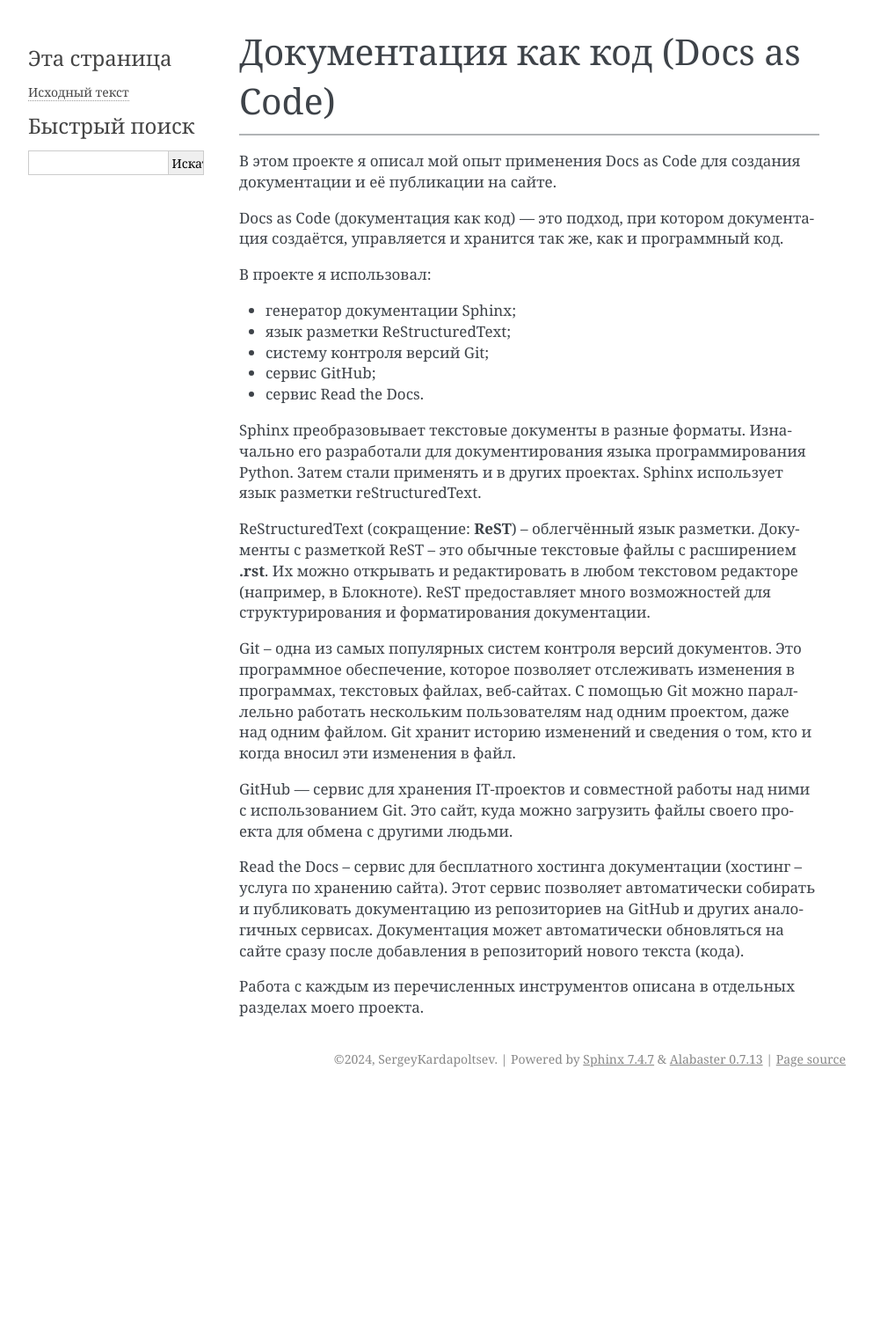
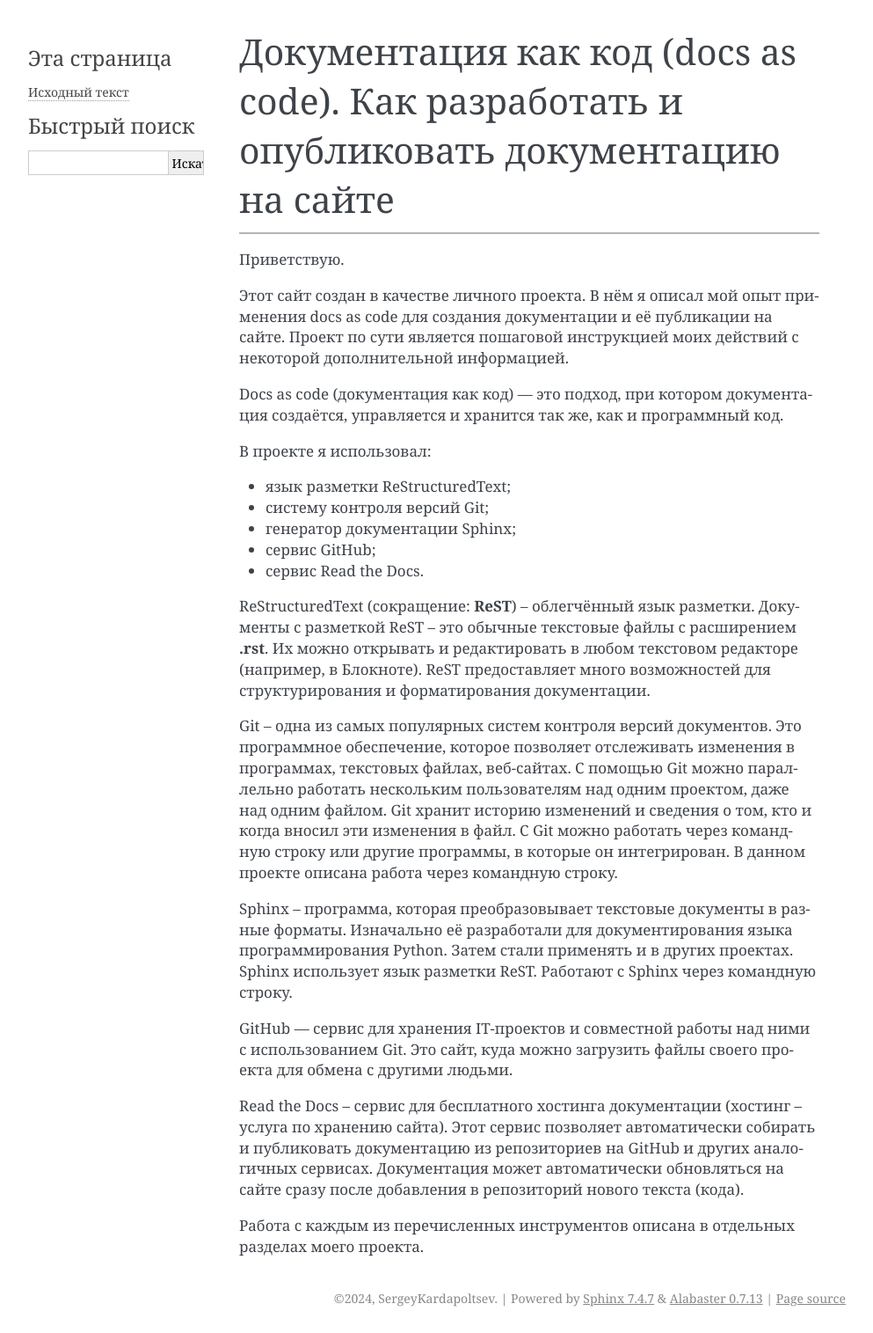
Before and after one commit to SergeyKardapoltsev/My_site, a Sphinx documentation site: the page built from docs/source/index.rst, in a window 1280 px wide. Shown: the whole page at 88% size, without its empty margins (148-1141 px from the left). Built offline with Sphinx 7.4.7, drawn with Linux system fonts in a browser that asks for light colours; before the commit the page ends 1243 px from its top, so only the background shows below that.

Commit message:
Изменить заголовок, вступление и ещё кое-что в index.rst

```diff
--- a/docs/source/index.rst
+++ b/docs/source/index.rst
@@ -3,30 +3,29 @@
    You can adapt this file completely to your liking, but it should at least
    contain the root `toctree` directive.
 
-Документация как код (Docs as Code)
+Документация как код (docs as code). Как разработать и опубликовать документацию на сайте
 ===================================
 
 ===================================
 
-В этом проекте я описал мой опыт применения Docs as Code
-для создания документации и её публикации на сайте.
+Приветствую.
 
-Docs as Code (документация как код) — это подход, при котором
+Этот сайт создан в качестве личного проекта. В нём я описал мой опыт
+применения docs as code для создания документации и её публикации на сайте.
+Проект по сути является пошаговой инструкцией моих действий с некоторой
+дополнительной информацией.
+
+Docs as code (документация как код) — это подход, при котором
 документация создаётся, управляется и хранится так же,
 как и программный код.
 
 В проекте я использовал:
 
-- генератор документации Sphinx;
 - язык разметки ReStructuredText;
 - систему контроля версий Git;
+- генератор документации Sphinx;
 - сервис GitHub;
 - сервис Read the Docs.
-
-Sphinx преобразовывает текстовые документы в разные форматы.
-Изначально его разработали для документирования языка программирования
-Python. Затем стали применять и в других проектах. Sphinx использует
-язык разметки reStructuredText.
 
 ReStructuredText (сокращение: **ReST**) – облегчённый язык разметки.
 Документы с разметкой ReST – это обычные текстовые файлы с расширением
@@ -39,7 +38,14 @@ Git – одна из самых популярных систем контро
 программах, текстовых файлах, веб-сайтах. С помощью Git можно параллельно
 работать нескольким пользователям над одним проектом, даже над
 одним файлом. Git хранит историю изменений и сведения о том, кто и когда
-вносил эти изменения в файл.
+вносил эти изменения в файл. С Git можно работать через командную строку
+или другие программы, в которые он интегрирован. В данном проекте описана
+работа через командную строку.
+
+Sphinx – программа, которая преобразовывает текстовые документы в разные
+форматы. Изначально её разработали для документирования языка
+программирования Python. Затем стали применять и в других проектах. Sphinx
+использует язык разметки ReST. Работают с Sphinx через командную строку.
 
 GitHub — сервис для хранения IT-проектов и совместной работы над ними
 с использованием Git. Это сайт, куда можно загрузить файлы своего проекта
```
Also changed, not shown: other parts of docs/source/index.rst (+1 -1 lines).
